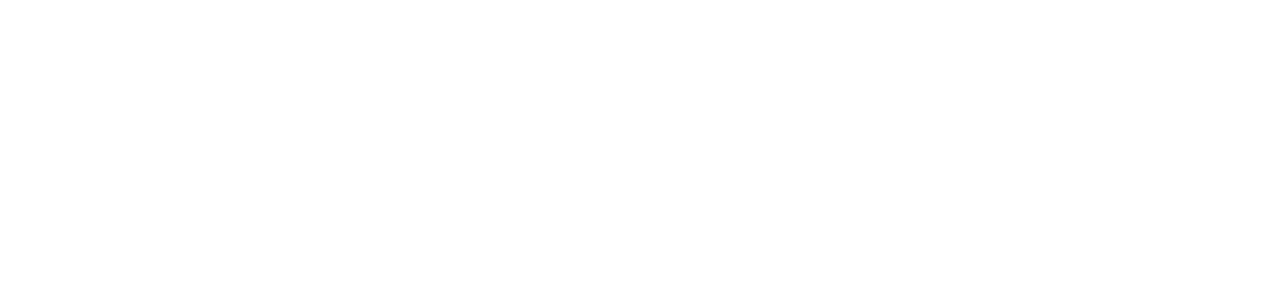
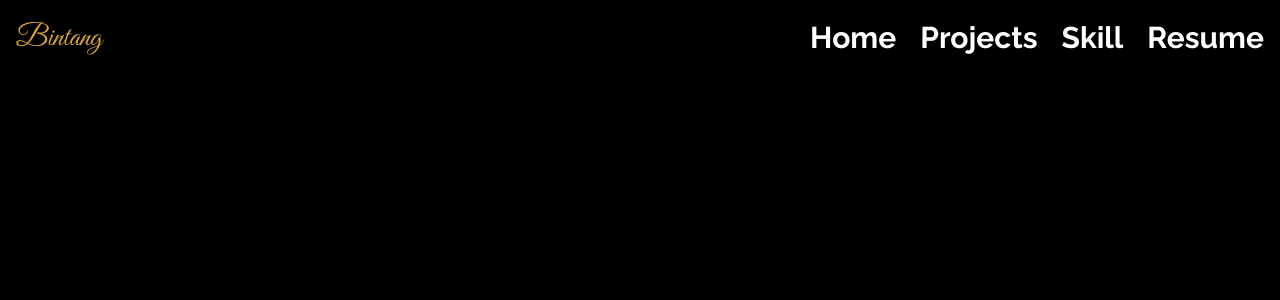
Before and after one commit to mbintangw/PortofolioWebsite, a React (Vite) app: page / in a window 1280 px wide. Shown: the top 300 px of the page. Built offline with nearby package versions, Linux system fonts and the light colour scheme.

Commit message:
core : add react-scroll

```diff
--- a/package.json
+++ b/package.json
@@ -17,6 +17,7 @@
   "devDependencies": {
     "@types/react": "^18.3.3",
     "@types/react-dom": "^18.3.0",
+    "@types/react-scroll": "^1.8.10",
     "@typescript-eslint/eslint-plugin": "^7.13.1",
     "@typescript-eslint/parser": "^7.13.1",
     "@vitejs/plugin-react": "^4.3.1",
--- a/src/Components/Navbar.tsx
+++ b/src/Components/Navbar.tsx
@@ -0,0 +1,25 @@
+import { Link } from "react-scroll";
+
+const Navbar = () => {
+  return (
+    <nav className="fixed z-50 w-full">
+      <div className="contianer flex items-center justify-between px-4 py-5 mx-auto">
+        <div>
+          <h1 className="font-signature text-3xl text-[#DCA63D]">Bintang</h1>
+        </div>
+        <ul className="flex gap-6 justify-end items-center flex-1 font-bold text-3xl text-white [&>li]:cursor-pointer">
+          <li>
+            <Link to="home" smooth={true} activeClass="text-blue-500">
+              Home
+            </Link>
+          </li>
+          <li>Projects</li>
+          <li>Skill</li>
+          <li>Resume</li>
+        </ul>
+      </div>
+    </nav>
+  );
+};
+
+export default Navbar;
--- a/src/Pages/HomePage.tsx
+++ b/src/Pages/HomePage.tsx
@@ -1,9 +1,10 @@
+import Navbar from "../Components/Navbar"
 
 
 const HomePage = () => {
   return (
     <div>
-
+      <Navbar />
     </div>
   )
 }
--- a/src/index.css
+++ b/src/index.css
@@ -1,3 +1,14 @@
+@import url("https://fonts.googleapis.com/css2?family=Great+Vibes&family=Raleway:ital,wght@0,100;0,200;0,300;0,400;0,500;0,600;0,700;0,800;0,900;1,100;1,200;1,300;1,400;1,500;1,600;1,700;1,800;1,900&display=swap");
 @tailwind base;
 @tailwind components;
 @tailwind utilities;
+
+@layer base {
+  html {
+    font-family: "Raleway", sans-serif;
+  }
+
+  body {
+    @apply bg-black;
+  }
+}
```
Also changed, not shown: 1 other file (tests, documents, lock files or other folders).
